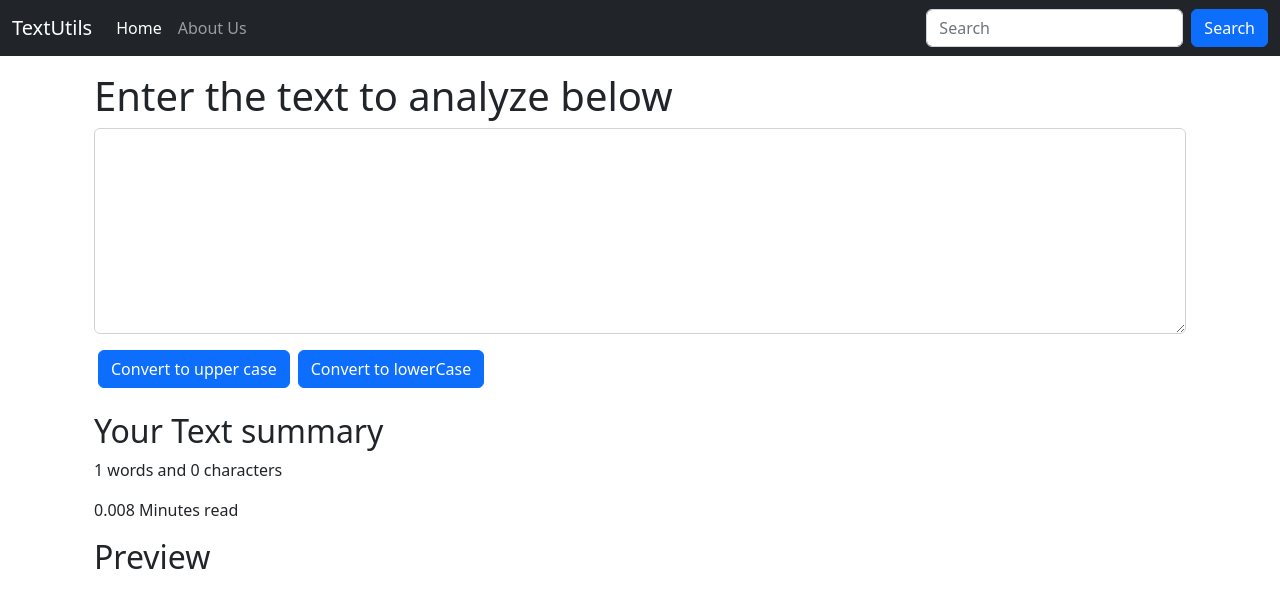
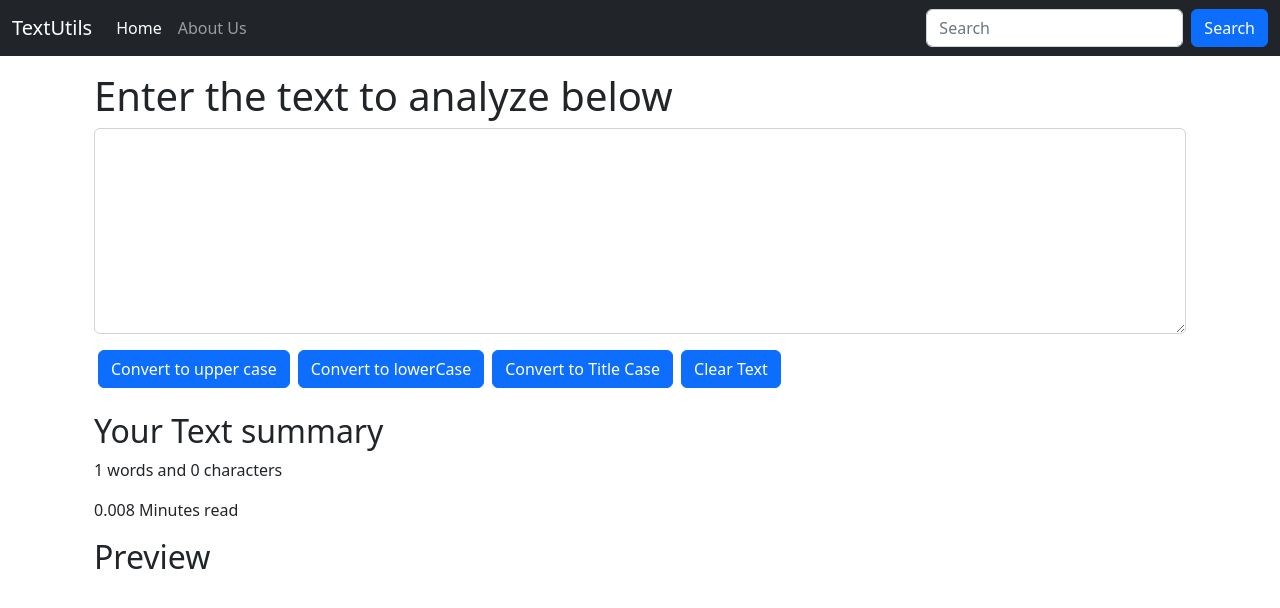
Before and after one commit to AbdulBasit2733/TextUtils, a React (Create React App) app: page / in a window 1280 px wide. Shown: the top 608 px of the page. Built offline with nearby package versions, Linux system fonts and the light colour scheme.

Commit message:
Adding More Buttons And Functions to TextUtils

```diff
--- a/src/components/TextForm.js
+++ b/src/components/TextForm.js
@@ -14,6 +14,21 @@ export default function TextForm(props) {
 
   const handleLowClick = ()=> {
     let newText = text.toLowerCase();
+    setText(newText);
+  }
+
+  const handleTitleCaseClick = ()=> {
+    const arr = text.split(" ");
+    for (var i = 0; i < arr.length; i++) {
+      arr[i] = arr[i].charAt(0).toUpperCase() + arr[i].slice(1);
+
+  }
+  let newText = arr.join(" ");
+  setText(newText);
+  }
+
+  const handleTextClear = ()=> {
+    let newText = " ";
     setText(newText);
   }
 
@@ -39,6 +54,12 @@ export default function TextForm(props) {
         <button className="button btn btn-primary mx-1" onClick={handleLowClick}>
           Convert to lowerCase
         </button>
+        <button className="button btn btn-primary mx-1" onClick={handleTitleCaseClick}>
+          Convert to Title Case
+        </button>
+        <button className="button btn btn-primary mx-1" onClick={handleTextClear}>
+          Clear Text
+        </button>
       </div>
       <div className="container my-4">
         <h2>Your Text summary</h2>
```
